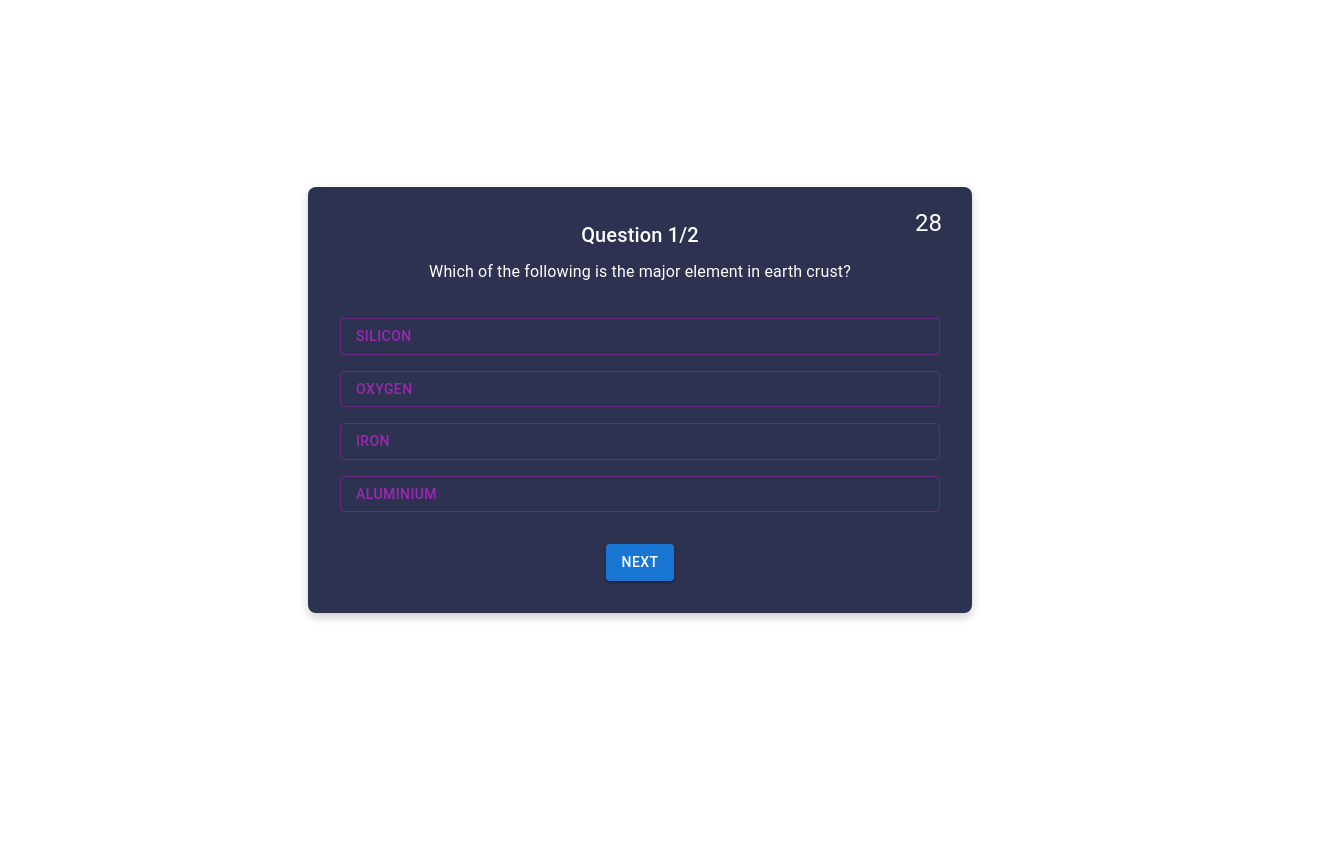
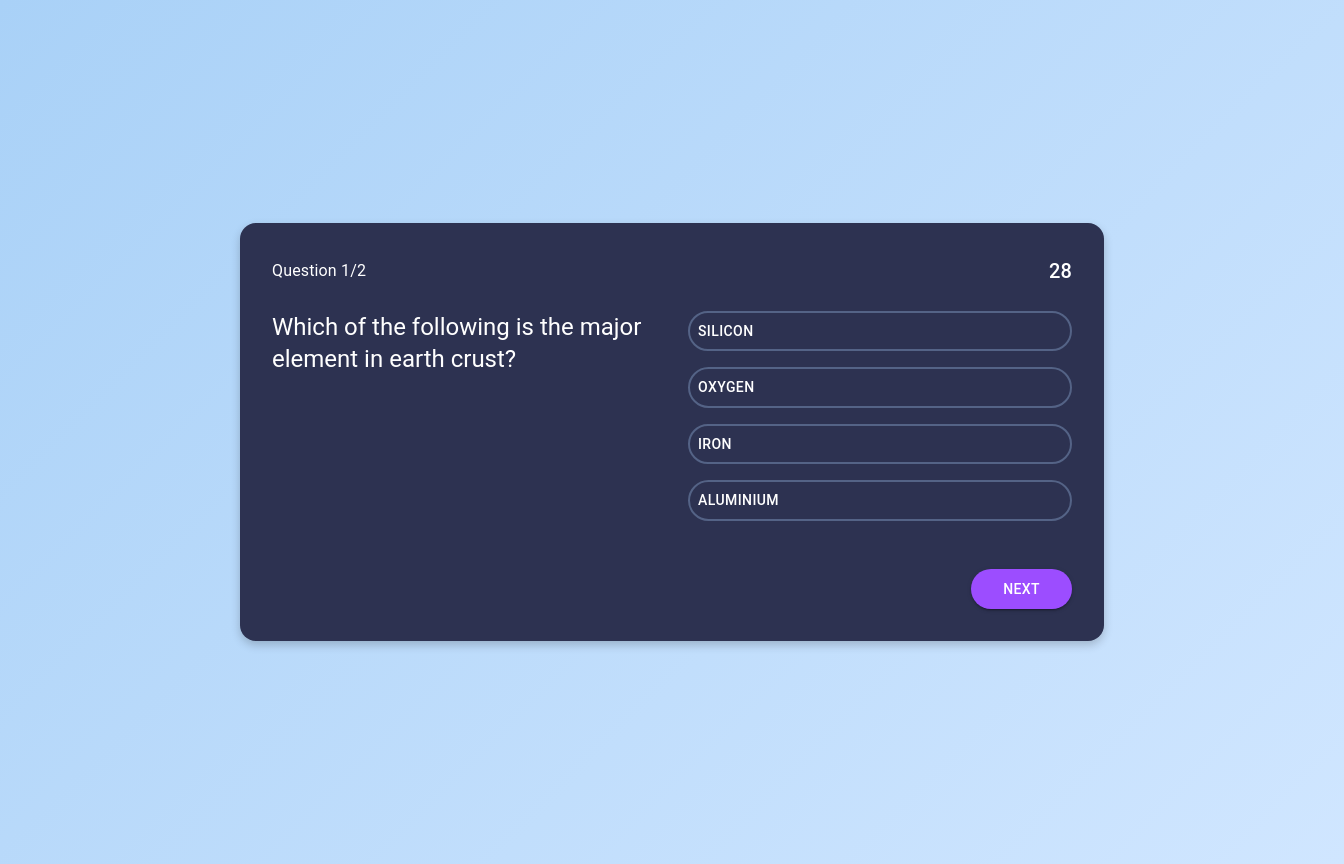
Before and after one commit to tanmay0996/QuizApp, a React (Vite) app: page / in a window 1280 px wide. Both pictures are taken after a click on the button "START". Shown: the whole page, 1344 px wide, since content can reach past the window. Before the commit the page ends 800 px from the top, so only its background shows below. Built offline with nearby package versions, Linux system fonts and the light colour scheme.

Commit message:
UI update

```diff
--- a/src/App.jsx
+++ b/src/App.jsx
@@ -2,7 +2,6 @@
 import React, { useState } from 'react';
 import LandingPage from './Pages/LandingPage';
 import QuizPage from './Pages/QuizPage';
-import './App.css'; // if you want custom global styling
 
 function App() {
   const [quizStarted, setQuizStarted] = useState(false);
--- a/src/Pages/LandingPage.jsx
+++ b/src/Pages/LandingPage.jsx
@@ -6,31 +6,41 @@ function LandingPage({ onStartQuiz }) {
   return (
     <Box
       sx={{
+        minHeight: '100vh',
+        // maxWidth:'100vw',
+        width:'100vw',
+        background: 'linear-gradient(135deg, #A9D1F7 0%, #D0E6FF 100%)',
+        display: 'flex',
+        justifyContent: 'center',
+        alignItems: 'center',
+      }}
+    >
+      <Box
+        sx={{
           backgroundColor: '#2D3251',
           color: '#FFFFFF',
           width: '400px',
           padding: '2rem',
           borderRadius: '8px',
           textAlign: 'center',
-        margin: '2rem auto',
           boxShadow: '0 4px 10px rgba(0, 0, 0, 0.2)',
         }}
       >
         <Typography variant="h4" gutterBottom>
           Start the Quiz
         </Typography>
-
         <Typography variant="subtitle1" gutterBottom>
           Good luck!
         </Typography>
-
         <Button
           variant="contained"
           color="secondary"
           onClick={onStartQuiz}
+          sx={{ marginTop: '1rem' }}
         >
           START
         </Button>
+      </Box>
     </Box>
   );
 }
--- a/src/Pages/QuizPage.jsx
+++ b/src/Pages/QuizPage.jsx
@@ -1,20 +1,18 @@
 // src/Pages/QuizPage.jsx
-import React, { useEffect, useState } from 'react';
+import React, { useState, useEffect } from 'react';
 import { Box, Typography, Button } from '@mui/material';
 
-// Example questions array
-const questions = [
+const questionsData = [
   {
     question: 'Which of the following is the major element in earth crust?',
     options: ['Silicon', 'Oxygen', 'Iron', 'Aluminium'],
-    answerIndex: 1, // let's assume the correct answer is "Oxygen"
+    correctIndex: 1,
   },
   {
     question: 'Which planet is known as the Red Planet?',
     options: ['Earth', 'Mars', 'Jupiter', 'Venus'],
-    answerIndex: 1, // "Mars"
+    correctIndex: 1,
   },
-  // Add more questions as needed
 ];
 
 function QuizPage() {
@@ -22,116 +20,149 @@ function QuizPage() {
   const [selectedOptionIndex, setSelectedOptionIndex] = useState(null);
   const [timeLeft, setTimeLeft] = useState(30);
 
-  // Countdown timer effect
   useEffect(() => {
     if (timeLeft <= 0) {
       handleNextQuestion();
       return;
     }
-
     const timerId = setInterval(() => {
       setTimeLeft((prev) => prev - 1);
     }, 1000);
-
     return () => clearInterval(timerId);
   }, [timeLeft]);
 
-  // Handle user clicking an option
+  const currentQuestion = questionsData[currentQuestionIndex];
+
   const handleOptionClick = (index) => {
     setSelectedOptionIndex(index);
   };
 
-  // Move to the next question (resets timer, etc.)
   const handleNextQuestion = () => {
     setSelectedOptionIndex(null);
     setTimeLeft(30);
     setCurrentQuestionIndex((prev) => prev + 1);
   };
 
-  // If we've reached the end of the questions
-  if (currentQuestionIndex >= questions.length) {
+  if (currentQuestionIndex >= questionsData.length) {
     return (
       <Box
         sx={{
-          backgroundColor: '#2D3251',
-          color: '#FFFFFF',
-          width: '400px',
-          padding: '2rem',
-          borderRadius: '8px',
           textAlign: 'center',
-          margin: '2rem auto',
-          boxShadow: '0 4px 10px rgba(0, 0, 0, 0.2)',
+          color: '#fff',
+          marginTop: '5rem',
         }}
       >
-        <Typography variant="h5" gutterBottom>
+        <Typography variant="h4" gutterBottom>
           Quiz Completed!
         </Typography>
-        {/* You can show results or summary here */}
       </Box>
     );
   }
 
-  const currentQuestion = questions[currentQuestionIndex];
-
   return (
     <Box
       sx={{
+        minHeight: '100vh',
+        width: '100vw',
+        background: 'linear-gradient(135deg, #A9D1F7 0%, #D0E6FF 100%)',
+        display: 'flex',
+        justifyContent: 'center',
+        alignItems: 'center',
+        padding: '2rem',
+      }}
+    >
+      <Box
+        sx={{
+          width: '800px',              // Increase width to fit question + options side by side
           backgroundColor: '#2D3251',
+          borderRadius: '16px',
           color: '#FFFFFF',
-        width: '600px',
           padding: '2rem',
-        borderRadius: '8px',
-        textAlign: 'center',
-        margin: '2rem auto',
           boxShadow: '0 4px 10px rgba(0, 0, 0, 0.2)',
           position: 'relative',
         }}
       >
-      <Typography variant="h6" gutterBottom>
-        Question {currentQuestionIndex + 1}/{questions.length}
-      </Typography>
-
-      <Typography variant="subtitle1" gutterBottom>
-        {currentQuestion.question}
-      </Typography>
-
-      {/* Timer in the top-right corner */}
-      <Typography
-        variant="h5"
-        sx={{ position: 'absolute', top: '20px', right: '30px' }}
-      >
-        {timeLeft}
-      </Typography>
-
+        {/* Top bar: Question number (left) & Timer (right) */}
         <Box
           sx={{
             display: 'flex',
-          flexDirection: 'column',
-          gap: '1rem',
-          marginTop: '2rem',
+            justifyContent: 'space-between',
+            alignItems: 'center',
+            marginBottom: '1.5rem',
           }}
         >
-        {currentQuestion.options.map((option, index) => (
+          <Typography variant="subtitle1">
+            Question {currentQuestionIndex + 1}/{questionsData.length}
+          </Typography>
+          <Typography variant="h6">{timeLeft}</Typography>
+        </Box>
+
+        {/* Main content area: Question on the left, Options on the right */}
+        <Box
+          sx={{
+            display: 'flex',
+            justifyContent: 'space-between',
+            alignItems: 'flex-start',
+            gap: '2rem',      // Space between question text & options
+          }}
+        >
+          {/* Left side: question text */}
+          <Box sx={{ flex: 1 }}>
+            <Typography variant="h5" gutterBottom>
+              {currentQuestion.question}
+            </Typography>
+          </Box>
+
+          {/* Right side: options */}
+          <Box sx={{ flex: 1 }}>
+            {currentQuestion.options.map((option, index) => {
+              const isSelected = selectedOptionIndex === index;
+              return (
                 <Button
                   key={index}
-            variant={selectedOptionIndex === index ? 'contained' : 'outlined'}
-            color="secondary"
                   onClick={() => handleOptionClick(index)}
-            sx={{ textAlign: 'left', justifyContent: 'flex-start' }}
+                  sx={{
+                    display: 'block',
+                    width: '100%',
+                    textAlign: 'left',
+                    marginBottom: '1rem',
+                    borderRadius: '24px',
+                    border: '2px solid #546386',
+                    backgroundColor: isSelected ? '#546386' : 'transparent',
+                    color: '#FFFFFF',
+                    transition: 'background-color 0.2s ease',
+                    '&:hover': {
+                      backgroundColor: isSelected
+                        ? '#546386'
+                        : 'rgba(84, 99, 134, 0.3)',
+                    },
+                  }}
                 >
                   {option}
                 </Button>
-        ))}
+              );
+            })}
+          </Box>
         </Box>
 
+        {/* Next button (bottom-right) */}
+        <Box sx={{ display: 'flex', justifyContent: 'flex-end', marginTop: '2rem' }}>
           <Button
             variant="contained"
-        color="primary"
             onClick={handleNextQuestion}
-        sx={{ marginTop: '2rem' }}
+            sx={{
+              backgroundColor: '#9C4DFF',
+              borderRadius: '20px',
+              padding: '0.5rem 2rem',
+              '&:hover': {
+                backgroundColor: '#7A3ACC',
+              },
+            }}
           >
             Next
           </Button>
+        </Box>
+      </Box>
     </Box>
   );
 }
```
Lines whose indentation alone changed are shown as unchanged.
